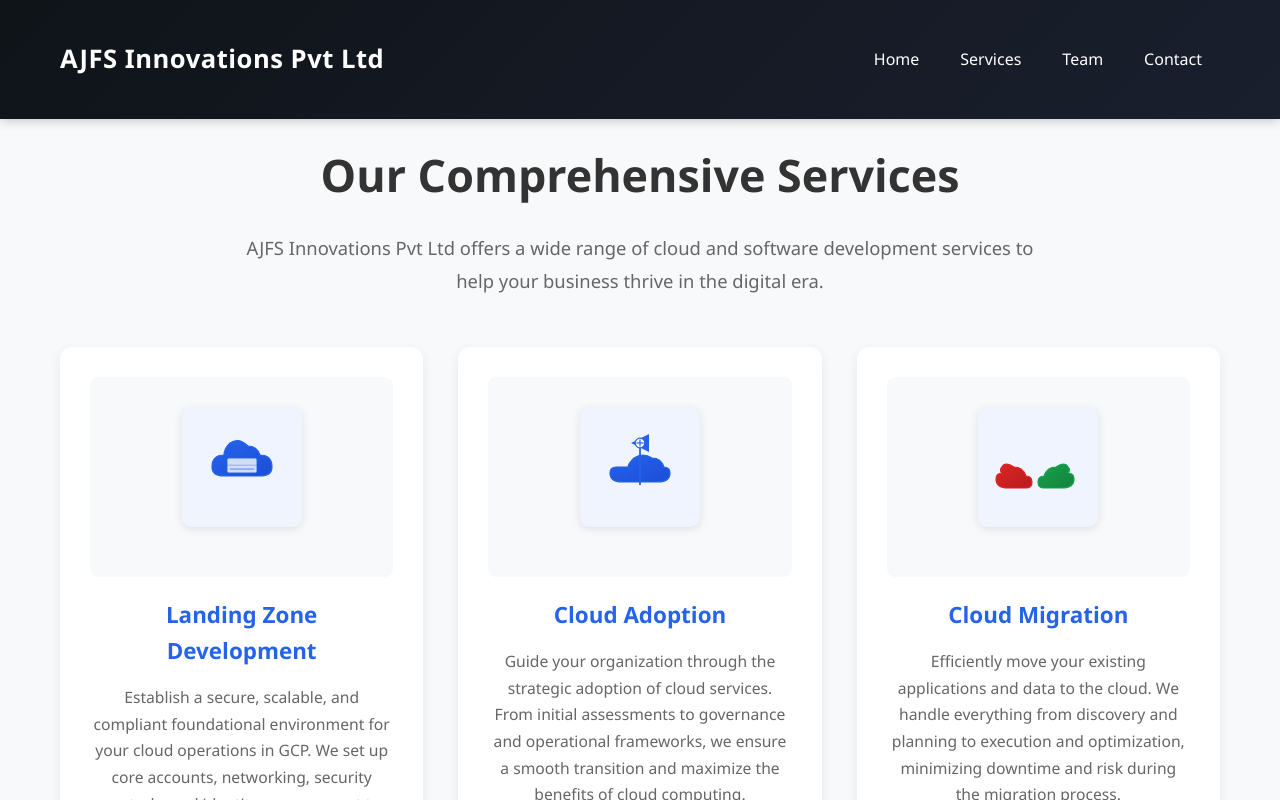
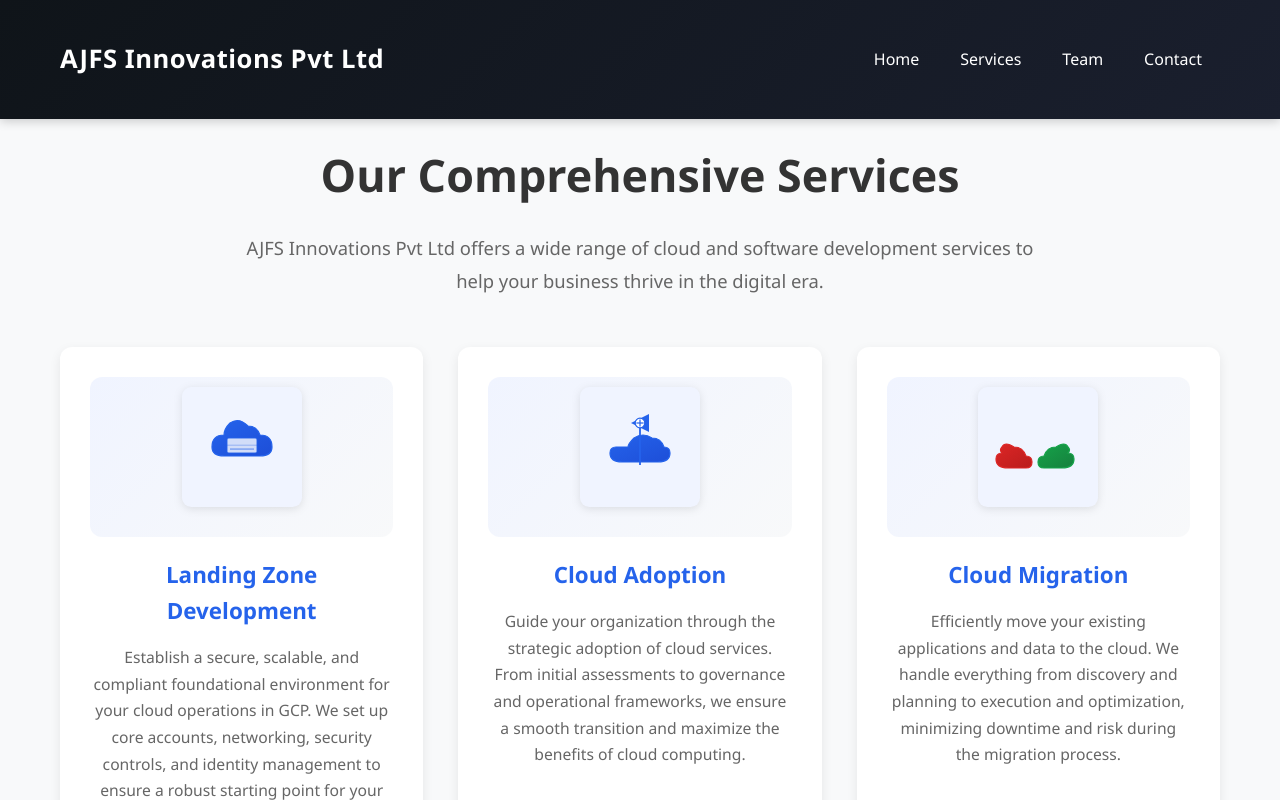
Before and after one commit to dkp-admin/ajfsinnovations, a React (Create React App) app in the folder frontend/: page /services in a window 1280 px wide. Shown: the top 800 px of the page. Built offline with nearby package versions, Linux system fonts and the light colour scheme; the HTML template or start-up script is replaced by a standard one.

Commit message:
completionId: cgen-8a5d69bbebe54f1b9ad39e2ad996e8e6
cgen-8a5d69bbebe54f1b9ad39e2ad996e8e6

```diff
--- a/frontend/src/components/ServiceCard.css
+++ b/frontend/src/components/ServiceCard.css
@@ -58,13 +58,13 @@
 
 .service-image-wrapper {
   width: 100%;
-  height: 200px;
+  min-height: 160px;
   display: flex;
   align-items: center;
   justify-content: center;
   margin-bottom: 20px;
-  background: #f8f9fa;
-  border-radius: 8px;
+  background: linear-gradient(135deg, #f0f4ff 0%, #f8f9fa 100%);
+  border-radius: 12px;
   overflow: hidden;
 }
 
```
